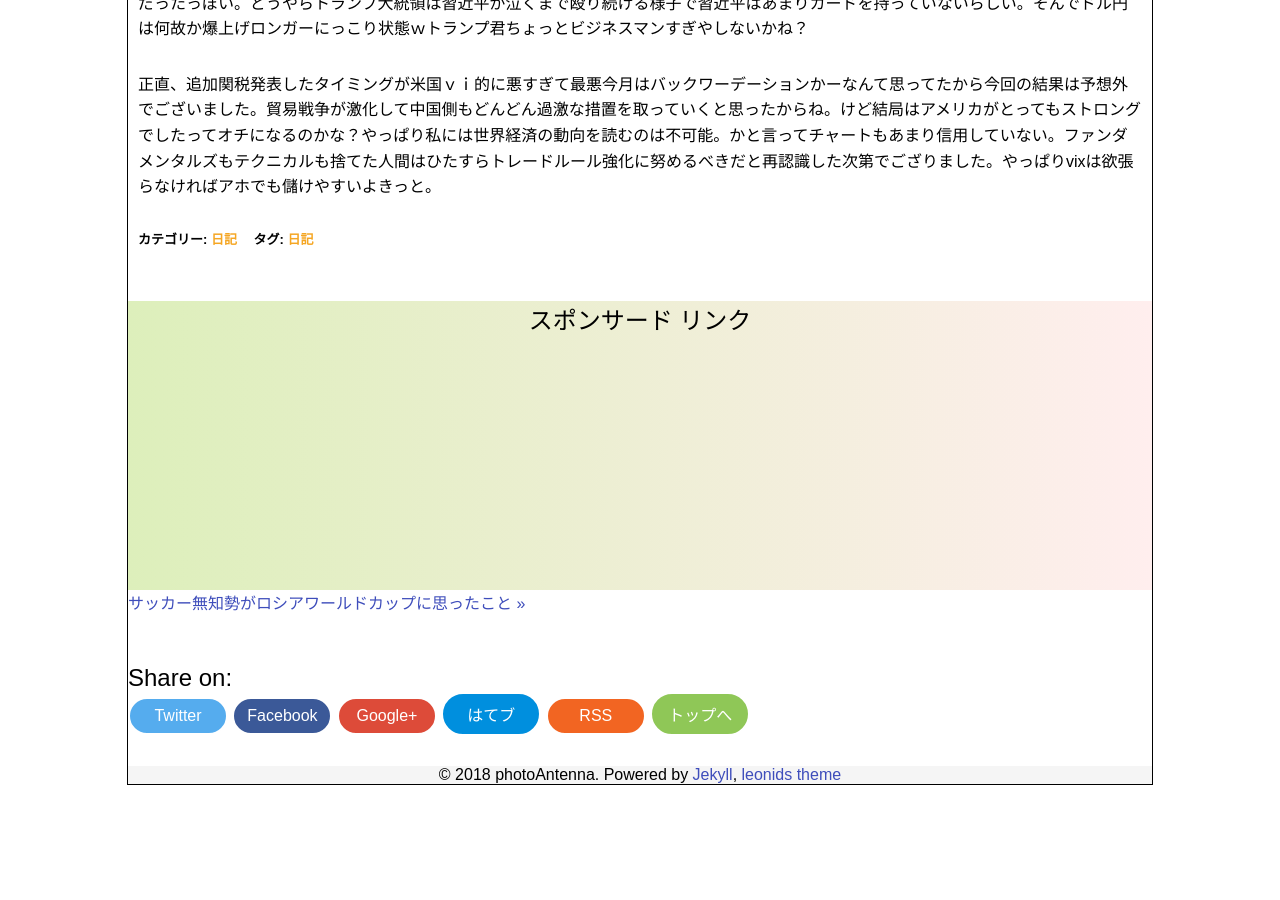
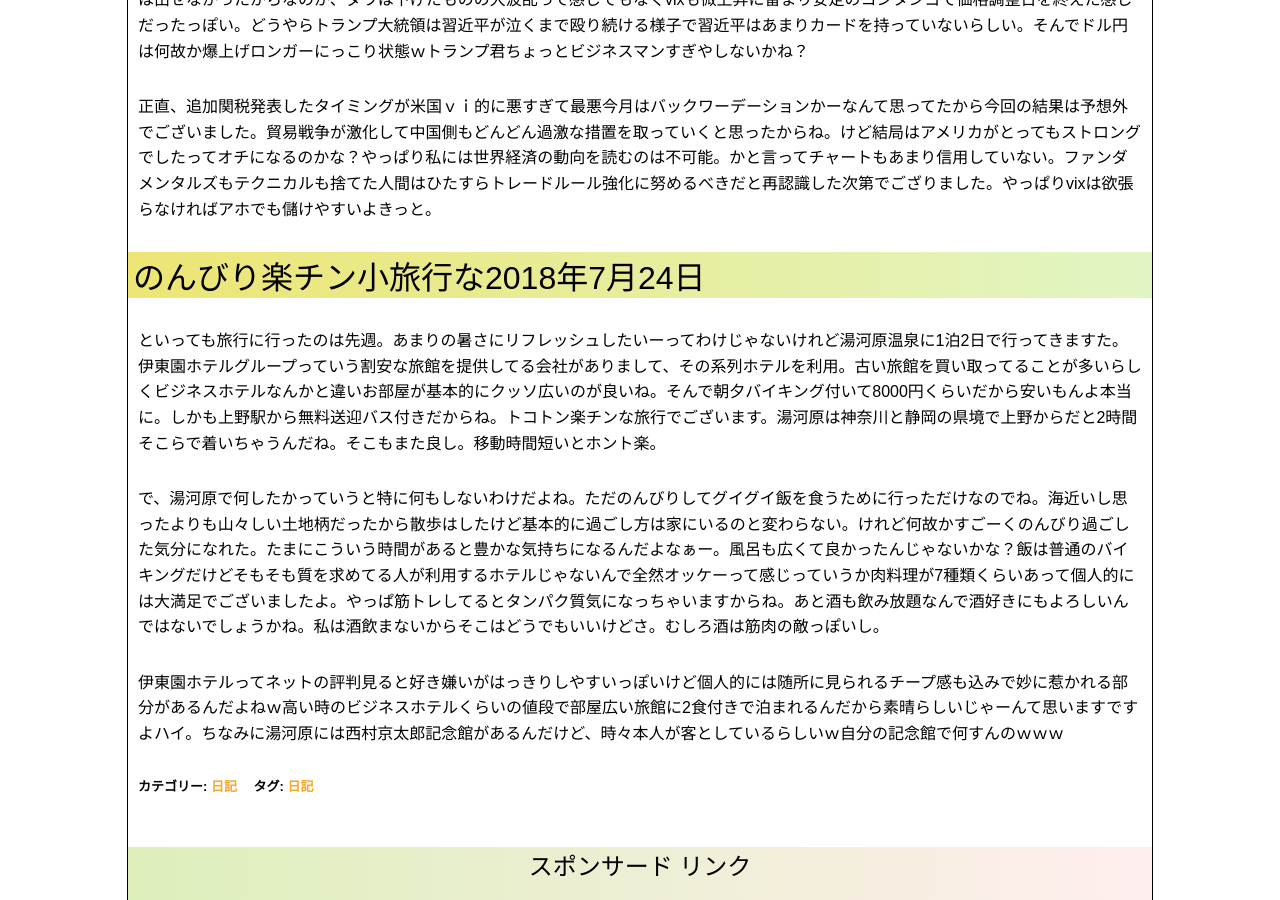
Before and after one commit to photoantenna/photoantenna.github.io, a Jekyll site: the page built from _posts/2018-07-10-diary.md, in a window 1280 px wide and 900 px high, scrolled down 2348 px. Built offline with Jekyll 4.4.1, drawn with Linux system fonts in a browser that asks for light colours; before the commit the page ends 3141 px from its top, so only the background shows below that; some of the changed text lies outside the part shown.

Commit message:
日記更新

```diff
--- a/_posts/2018-07-10-diary.md
+++ b/_posts/2018-07-10-diary.md
@@ -2,12 +2,12 @@
 layout: post
 title: "野菜が元気で人間がバテ気味な頃の日記"
 permalink: diary10
-excerpt: "updated2018-07-12,日常のことや出来事に対する自分の反応を文章化していこうのコーナーです。特にテーマも設けずにつらつらと書いていくとっても楽しいコーナーです。見る人にとって楽しいコーナーかどうかは定かではありませんよー"
+excerpt: "updated2018-07-24,日常のことや出来事に対する自分の反応を文章化していこうのコーナーです。特にテーマも設けずにつらつらと書いていくとっても楽しいコーナーです。見る人にとって楽しいコーナーかどうかは定かではありませんよー"
 categories: "日記"
 tags: "日記"
-keywords: "シェービングジェル, 万能洗剤, 重曹, 貿易戦争"
+keywords: "シェービングジェル, 万能洗剤, 重曹, 貿易戦争, 伊東園ホテル"
 mokuji: true
-update: 2018-07-12
+update: 2018-07-24
 image:
   feature: diary.jpg
 ---
@@ -33,3 +33,11 @@ image:
 昨日は米国viファン待望の価格調整日でございました。10日深夜あたりにアメリカが中国に対して2000億ドルの追加関税を発表しやがってマジかよ余計な発表すんな市場が乱れるだろうがって思ったけどその発表に対して中国側はあまりキレの良い対抗案を出さなかったもしくは出せなかったからなのか、ダウは下げたものの大波乱って感じでもなくvixも微上昇に留まり安定のコンタンゴで価格調整日を終えた感じだったっぽい。どうやらトランプ大統領は習近平が泣くまで殴り続ける様子で習近平はあまりカードを持っていないらしい。そんでドル円は何故か爆上げロンガーにっこり状態ｗトランプ君ちょっとビジネスマンすぎやしないかね？
 
 正直、追加関税発表したタイミングが米国ｖｉ的に悪すぎて最悪今月はバックワーデーションかーなんて思ってたから今回の結果は予想外でございました。貿易戦争が激化して中国側もどんどん過激な措置を取っていくと思ったからね。けど結局はアメリカがとってもストロングでしたってオチになるのかな？やっぱり私には世界経済の動向を読むのは不可能。かと言ってチャートもあまり信用していない。ファンダメンタルズもテクニカルも捨てた人間はひたすらトレードルール強化に努めるべきだと再認識した次第でござりました。やっぱりvixは欲張らなければアホでも儲けやすいよきっと。
+
+### のんびり楽チン小旅行な2018年7月24日
+
+といっても旅行に行ったのは先週。あまりの暑さにリフレッシュしたいーってわけじゃないけれど湯河原温泉に1泊2日で行ってきますた。伊東園ホテルグループっていう割安な旅館を提供してる会社がありまして、その系列ホテルを利用。古い旅館を買い取ってることが多いらしくビジネスホテルなんかと違いお部屋が基本的にクッソ広いのが良いね。そんで朝夕バイキング付いて8000円くらいだから安いもんよ本当に。しかも上野駅から無料送迎バス付きだからね。トコトン楽チンな旅行でございます。湯河原は神奈川と静岡の県境で上野からだと2時間そこらで着いちゃうんだね。そこもまた良し。移動時間短いとホント楽。
+
+で、湯河原で何したかっていうと特に何もしないわけだよね。ただのんびりしてグイグイ飯を食うために行っただけなのでね。海近いし思ったよりも山々しい土地柄だったから散歩はしたけど基本的に過ごし方は家にいるのと変わらない。けれど何故かすごーくのんびり過ごした気分になれた。たまにこういう時間があると豊かな気持ちになるんだよなぁー。風呂も広くて良かったんじゃないかな？飯は普通のバイキングだけどそもそも質を求めてる人が利用するホテルじゃないんで全然オッケーって感じっていうか肉料理が7種類くらいあって個人的には大満足でございましたよ。やっぱ筋トレしてるとタンパク質気になっちゃいますからね。あと酒も飲み放題なんで酒好きにもよろしいんではないでしょうかね。私は酒飲まないからそこはどうでもいいけどさ。むしろ酒は筋肉の敵っぽいし。
+
+伊東園ホテルってネットの評判見ると好き嫌いがはっきりしやすいっぽいけど個人的には随所に見られるチープ感も込みで妙に惹かれる部分があるんだよねｗ高い時のビジネスホテルくらいの値段で部屋広い旅館に2食付きで泊まれるんだから素晴らしいじゃーんて思いますですよハイ。ちなみに湯河原には西村京太郎記念館があるんだけど、時々本人が客としているらしいｗ自分の記念館で何すんのｗｗｗ
```
